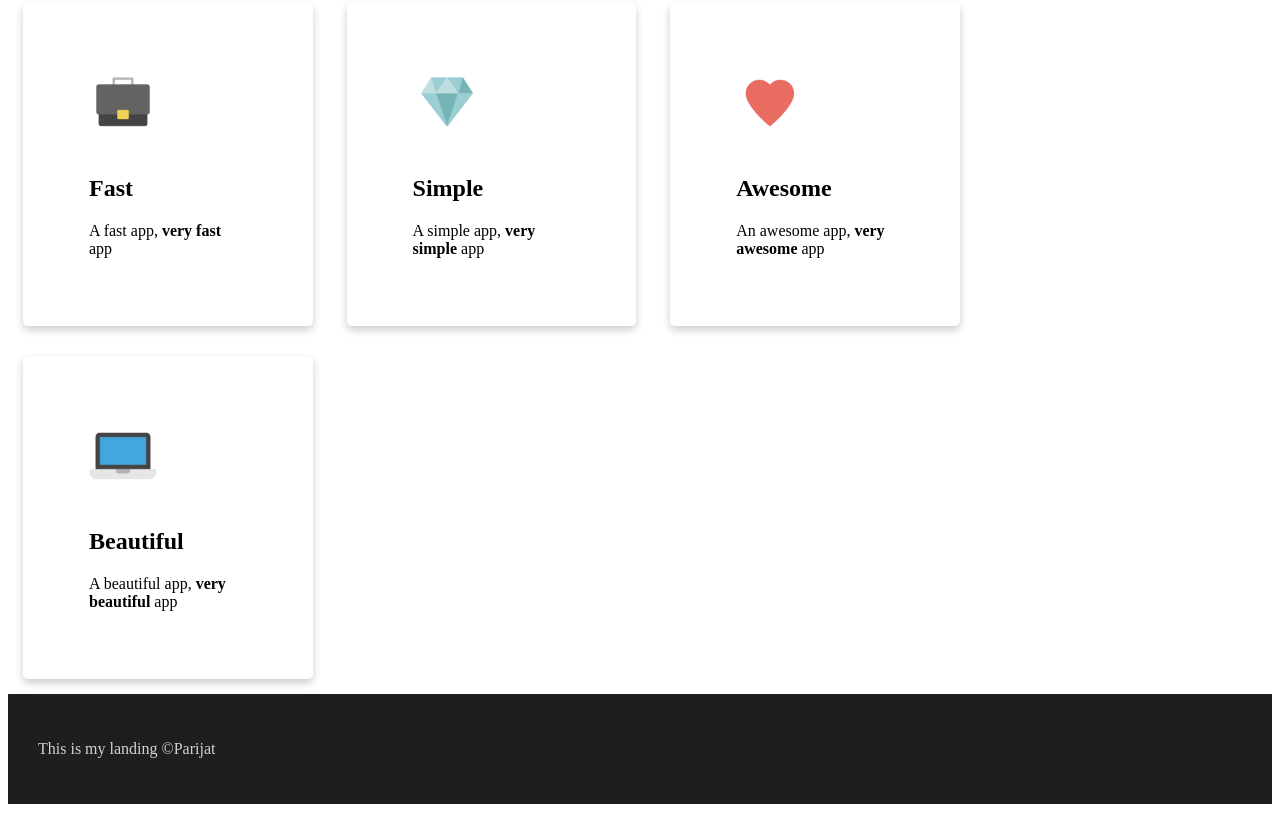
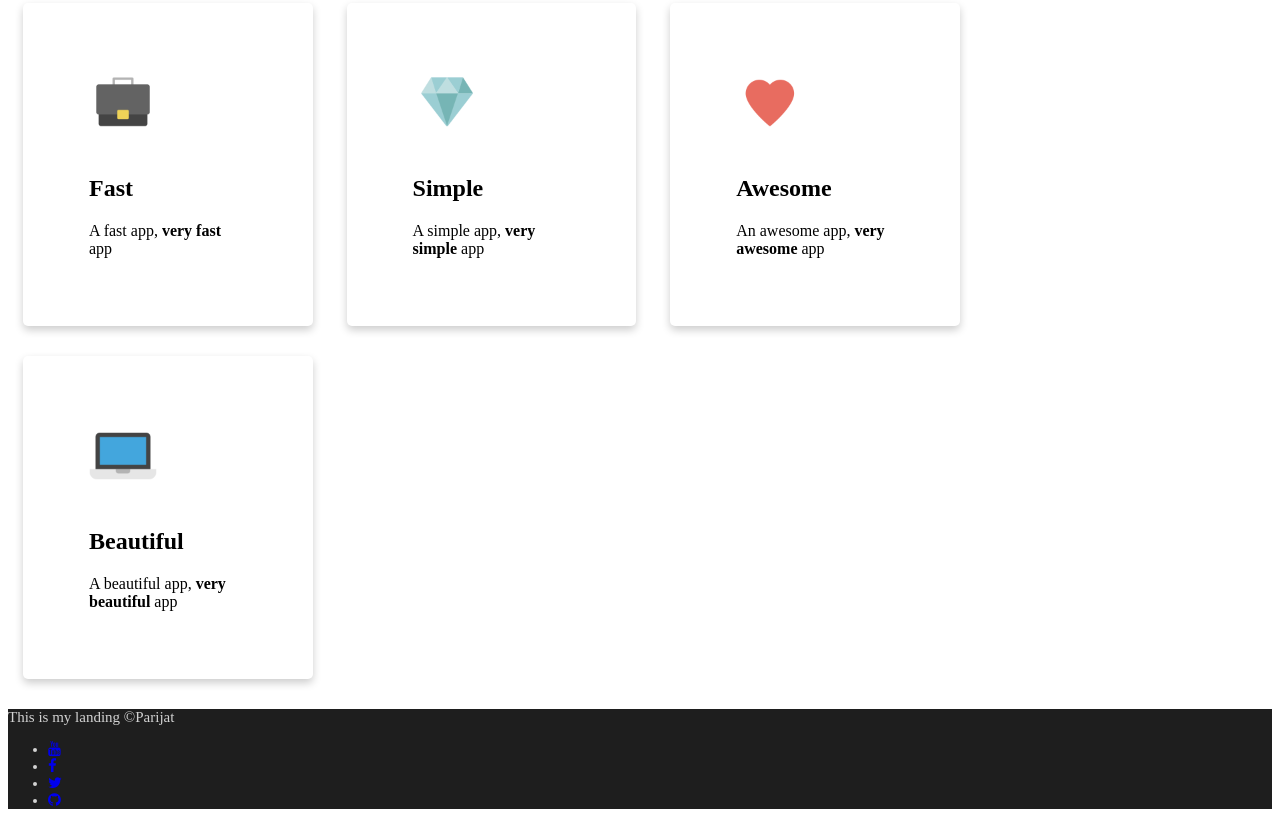
Before and after one commit to parijat095/landingPage, a plain HTML site: page index.html in a window 1280 px wide. Shown: the part 573-1397 px from the top of the page. Drawn offline with Linux system fonts and the light colour scheme; a web font is replaced by a local one.

Commit message:
added FONTAWESOME

```diff
--- a/index.html
+++ b/index.html
@@ -47,6 +47,12 @@
 
     <div id="footer">
       <p>This is my landing ©Parijat</p>
+	<ul>
+	  <li><a href="#"><i class="fa fa-youtube"></i></a></li>
+	  <li><a href="#"><i class="fa fa-facebook"></i></a></li>
+	  <li><a href="#"><i class="fa fa-twitter"></i></a></li>
+	  <li><a href="#"><i class="fa fa-github"></i></a></li>
+	</ul>
     </div>
   </body>
 </html>
--- a/style.css
+++ b/style.css
@@ -17,9 +17,15 @@
   font-weight: lighter;
 }
 #footer{
-  padding: 30px;
+  /* padding: 30px; */
   background: rgb(30, 30, 30);
   color: lightgrey;
+  font-size: 15px;
+}
+
+
+#footer a:hover {
+  color: white;
 }
 
 .card {
```
